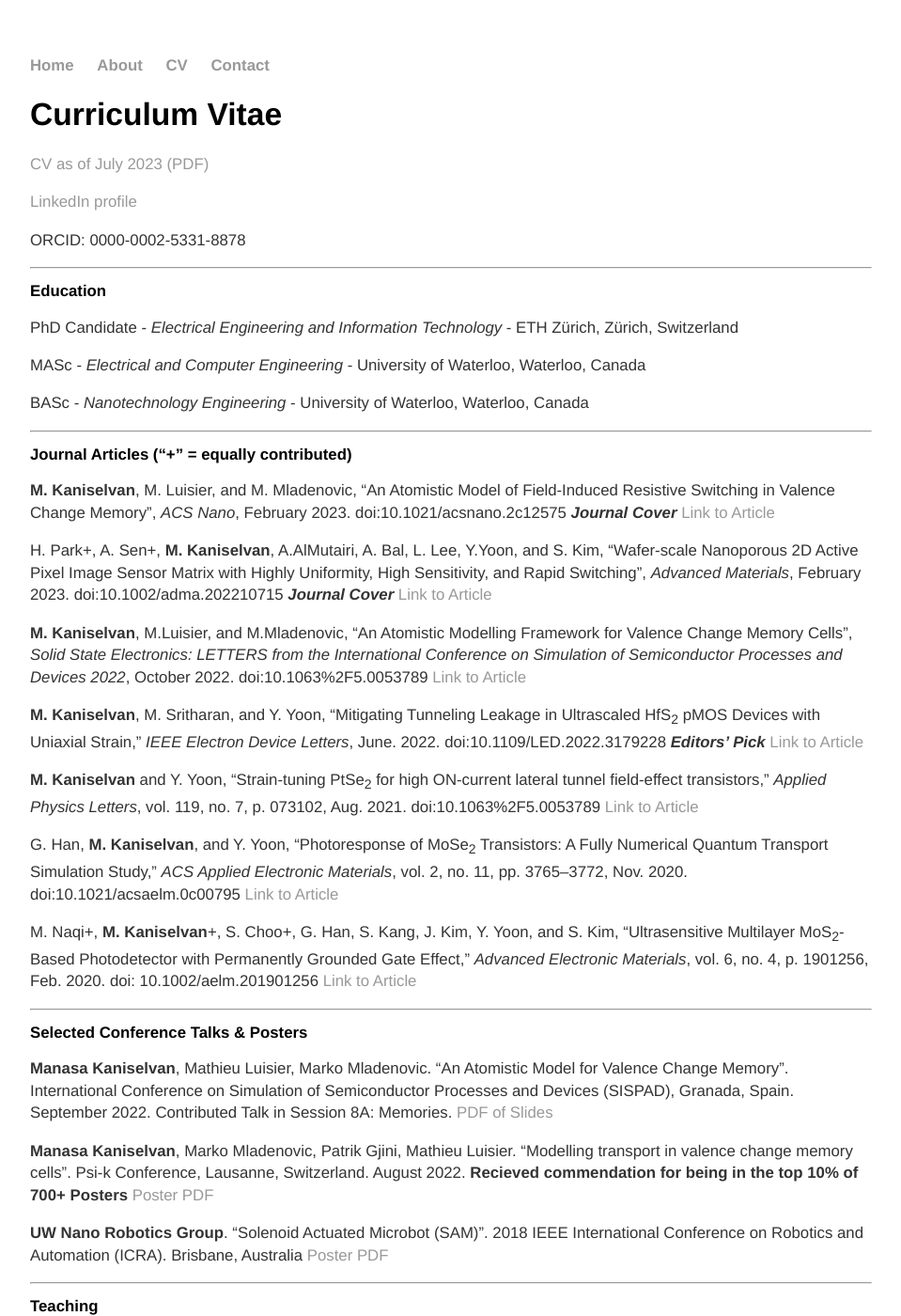
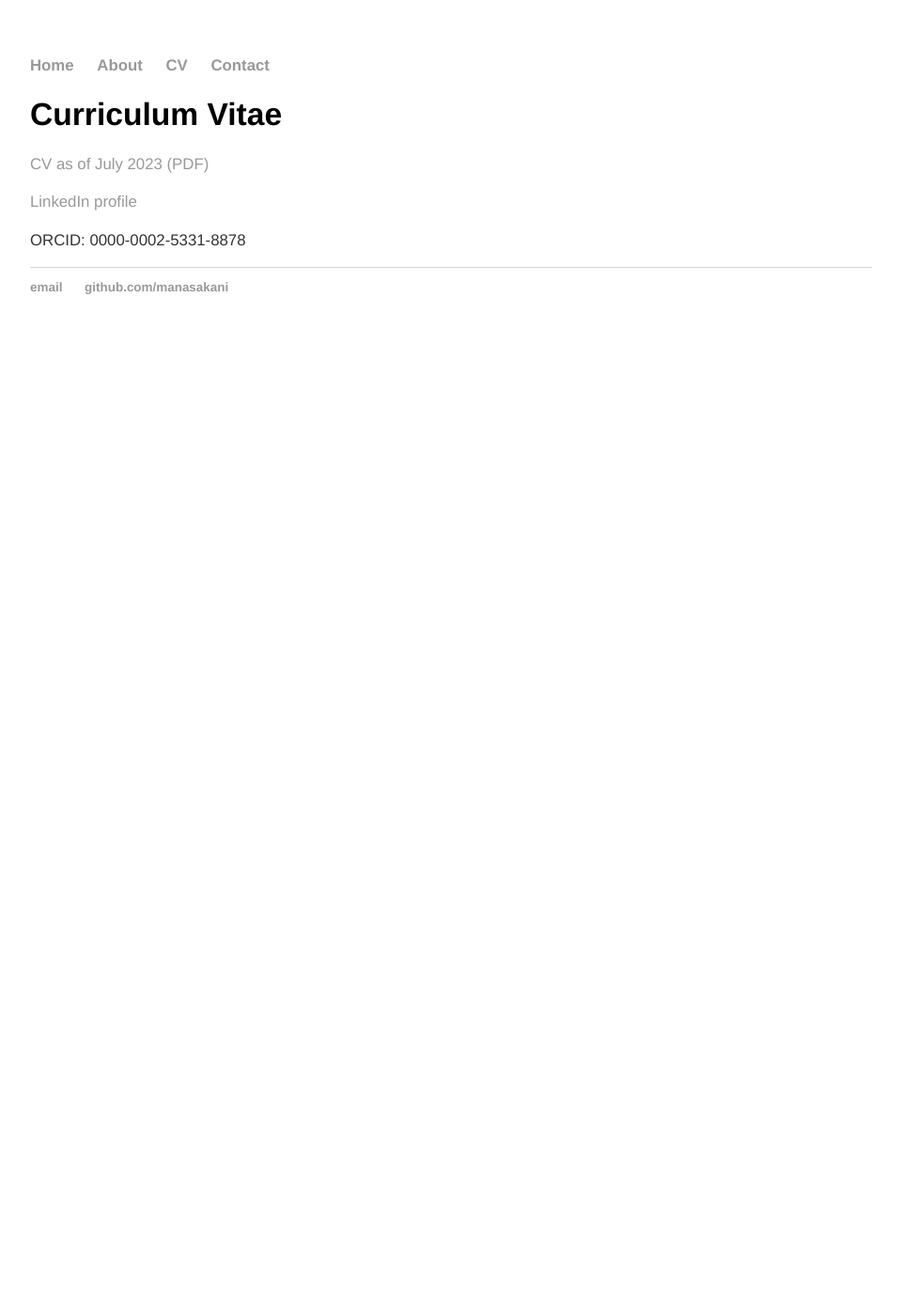
Before and after one commit to manasakani/manaskani.github.io, a Jekyll site: the page built from cv/index.md, in a window 1280 px wide and 1400 px high. Shown: the whole window at 94% size, without its empty margins (160-1119 px from the left). Built offline with Jekyll 4.4.1, drawn with Linux system fonts in a browser that asks for light colours; some of the changed text lies outside the part shown.

Commit message:
Update index.md

```diff
--- a/cv/index.md
+++ b/cv/index.md
@@ -10,80 +10,3 @@ title: Manasa Kaniselvan
 [LinkedIn profile](https://www.linkedin.com/in/manasa-kaniselvan)
 
 ORCID: 0000-0002-5331-8878
-
-<!-- blank line -->
-----
-<!-- blank line -->
-
-## Education
-
-PhD Candidate - _Electrical Engineering and Information Technology_ - ETH Zürich, Zürich, Switzerland
-
-MASc - _Electrical and Computer Engineering_ - University of Waterloo, Waterloo, Canada
-
-BASc - _Nanotechnology Engineering_ - University of Waterloo, Waterloo, Canada
-
-<!-- blank line -->
-----
-<!-- blank line -->
-
-## Journal Articles ("+" = equally contributed)
-
-**M. Kaniselvan**, M. Luisier, and M. Mladenovic, "An Atomistic Model of Field-Induced Resistive Switching in Valence Change Memory", _ACS Nano_, February 2023. doi:10.1021/acsnano.2c12575 _**Journal Cover**_ [Link to Article](https://pubs.acs.org/doi/10.1021/acsnano.2c12575?ref=pdf)
-
-H. Park+, A. Sen+, **M. Kaniselvan**, A.AlMutairi, A. Bal, L. Lee, Y.Yoon, and S. Kim, "Wafer-scale Nanoporous 2D Active Pixel Image Sensor Matrix with Highly Uniformity, High Sensitivity, and Rapid Switching", _Advanced Materials_, February 2023. doi:10.1002/adma.202210715 _**Journal Cover**_ [Link to Article](https://onlinelibrary.wiley.com/doi/10.1002/adma.202210715)
-
-**M. Kaniselvan**, M.Luisier, and M.Mladenovic, "An Atomistic Modelling Framework for Valence Change Memory Cells", _Solid State Electronics: LETTERS from the International Conference on Simulation of Semiconductor Processes and Devices 2022_, October 2022. doi:10.1063%2F5.0053789 [Link to Article](https://www.sciencedirect.com/science/article/pii/S0038110122002775)
-
-**M. Kaniselvan**, M. Sritharan, and Y. Yoon, “Mitigating Tunneling Leakage in Ultrascaled HfS<sub>2</sub> pMOS Devices with Uniaxial Strain,” _IEEE Electron Device Letters_, June. 2022. doi:10.1109/LED.2022.3179228 _**Editors' Pick**_ [Link to Article](https://ieeexplore.ieee.org/document/9785648)
-
-**M. Kaniselvan** and Y. Yoon, “Strain-tuning PtSe<sub>2</sub> for high ON-current lateral tunnel field-effect transistors,” _Applied Physics
-Letters_, vol. 119, no. 7, p. 073102, Aug. 2021. doi:10.1063%2F5.0053789 [Link to Article](https://aip.scitation.org/doi/abs/10.1063/5.0053789)
-
-G. Han, **M. Kaniselvan**, and Y. Yoon, “Photoresponse of MoSe<sub>2</sub> Transistors: A Fully Numerical Quantum Transport Simulation Study,” _ACS Applied Electronic Materials_, vol. 2, no. 11, pp. 3765–3772, Nov. 2020. doi:10.1021/acsaelm.0c00795 [Link to Article](https://pubs.acs.org/doi/10.1021/acsaelm.0c00795)
-
-M. Naqi+, **M. Kaniselvan**+, S. Choo+, G. Han, S. Kang, J. Kim, Y. Yoon, and S. Kim, “Ultrasensitive Multilayer MoS<sub>2</sub>‐Based Photodetector with Permanently Grounded Gate Effect,” _Advanced Electronic Materials_, vol. 6, no. 4, p. 1901256, Feb. 2020.
-doi: 10.1002/aelm.201901256 [Link to Article](https://onlinelibrary.wiley.com/doi/10.1002/aelm.201901256)
-
-
-<!-- blank line -->
-----
-<!-- blank line -->
-
-## Selected Conference Talks & Posters
-
-**Manasa Kaniselvan**, Mathieu Luisier, Marko Mladenovic. "An Atomistic Model for Valence Change Memory". International Conference on Simulation of Semiconductor Processes and Devices (SISPAD), Granada, Spain. September 2022. Contributed Talk in Session 8A: Memories. [PDF of Slides](/media/SISPAD_2022_slides_8A.pdf)
-
-**Manasa Kaniselvan**, Marko Mladenovic, Patrik Gjini, Mathieu Luisier. "Modelling transport in valence change memory cells". Psi-k Conference, Lausanne, Switzerland. August 2022. **Recieved commendation for being in the top 10% of 700+ Posters** [Poster PDF](/media/PsiK.pdf)
-
-**UW Nano Robotics Group**. "Solenoid Actuated Microbot (SAM)". 2018 IEEE International Conference on Robotics and Automation (ICRA). Brisbane, Australia [Poster PDF](/media/ICRA2018.pdf)
-
-<!-- blank line -->
-----
-<!-- blank line -->
-
-## Teaching
-
-Supervision of 2 Masters-level semester projects, 1 Bachelor thesis, and 1 Masters thesis at ETH Zurich.
-
-Taught a subset of the exercise sessions for *Semiconductor Devices: Quantum Transport at the Nanoscale*, ETH Zürich
-
-Taught Tutorials sessions for *NE140 - Linear Circuits*, University of Waterloo
-
-Held office hours for *NE471 - Nanoelectronics*, University of Waterloo
-
-Taught Tutorials sessions for *NE344 - Electronic Circuits*, University of Waterloo
-
-<!-- blank line -->
-----
-<!-- blank line -->
-
-## Funding
-
-2021: Natural Sciences and Engineering Research Council of Canada (NSERC) PGSD (Doctoral-level funding for three years)
-
-2017: Natural Sciences and Engineering Research Council of Canada (NSERC) USRA (Co-op research funding for eight months)
-
-2016: National Institute of Materials Science (Japanese) Internship Program Fellowship
-
-See CV pdf for full list.
```
